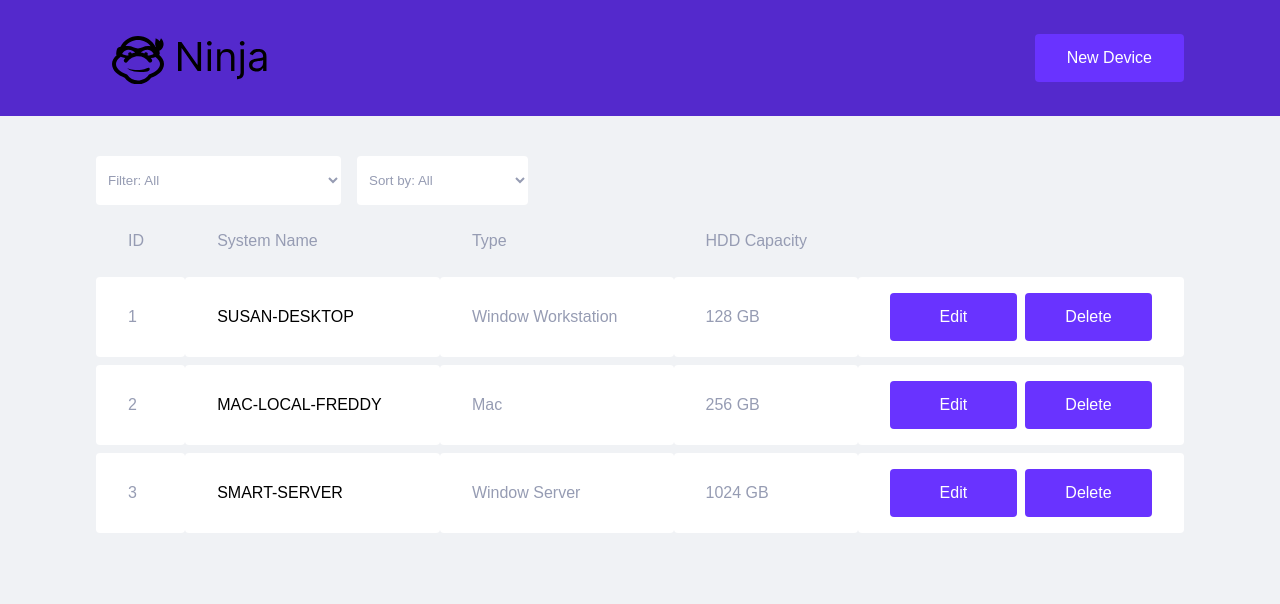
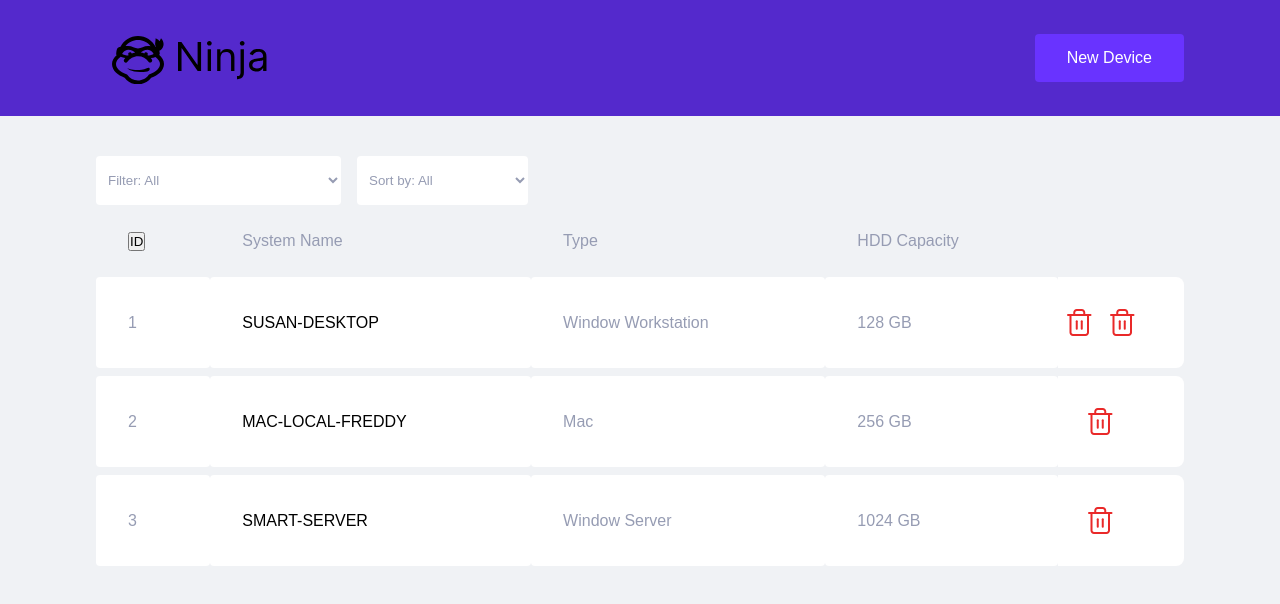
Before and after one commit to berTrindade/ninjaone-client, a React (Vite) app: page / in a window 1280 px wide. Shown: the top 604 px of the page. Built offline with nearby package versions, Linux system fonts and the light colour scheme.

Commit message:
Adjustments to the modal

```diff
--- a/src/App.tsx
+++ b/src/App.tsx
@@ -11,23 +11,12 @@ export function App() {
 
   const [isNewDeviceModalOpen, setIsNewDeviceModalOpen] = useState(false);
 
-  function handleOpenNewDeviceModal() {
-      setIsNewDeviceModalOpen(true);
-  }
-
-  function handleCloseNewDeviceModal() {
-      setIsNewDeviceModalOpen(false);
-  }
+  const handleOpenNewDeviceModal = () => setIsNewDeviceModalOpen(true);
+  const handleCloseNewDeviceModal = () => setIsNewDeviceModalOpen(false);
 
   return (
     <>
       <Header openNewDeviceModal={handleOpenNewDeviceModal} />
-
-      <Modal
-        isOpen={isNewDeviceModalOpen}
-        onRequestClose={handleCloseNewDeviceModal}
-      />
-
       <Dashboard />
       <GlobalStyle />
     </>
--- a/src/components/Header/index.tsx
+++ b/src/components/Header/index.tsx
@@ -1,8 +1,5 @@
-import { useState } from "react";
-import Modal from "react-modal";
 import logoImg from "../../assets/logo.svg";
 import { Container, Content } from './styles';
-
 interface HeaderProps {
     openNewDeviceModal: () => void;
 }
--- a/src/components/Modal/index.tsx
+++ b/src/components/Modal/index.tsx
@@ -1,14 +1,15 @@
 import { FormEvent, useState } from "react";
 import ReactModal from "react-modal";
 import closeImg from "../../assets/close.svg";
-import { Container } from "../Modal/styles";
+import { Container } from "./styles";
 
 interface ModalProps {
     isOpen: boolean;
+    isEdit: boolean;
     onRequestClose: () => void;
 }
 
-export function Modal({ isOpen, onRequestClose }: ModalProps) {
+export function Modal({ isOpen, isEdit, onRequestClose }: ModalProps) {
 
     const [name, setName] = useState("");
     const [type, setType] = useState("");
@@ -18,10 +19,6 @@ export function Modal({ isOpen, onRequestClose }: ModalProps) {
 
     const handleCreateNewDevice = (event: FormEvent) => {
         event.preventDefault();
-
-        console.log({
-            name, type, capacity
-        });
     }
 
     return (
@@ -41,7 +38,7 @@ export function Modal({ isOpen, onRequestClose }: ModalProps) {
             </button>
 
             <Container onSubmit={handleCreateNewDevice}>
-                <h2>Add Device</h2>
+                <h2>{ isEdit ? 'Edit Device' : 'Add user'}</h2>
 
                 <input
                     type="text"
--- a/src/components/Table/index.tsx
+++ b/src/components/Table/index.tsx
@@ -1,12 +1,34 @@
+import { useState } from "react";
+import { Modal } from "../Modal";
+import deleteImg from "../../assets/delete.svg";
 import { Container } from "./styles";
 
 export function Table() {
+
+    const [isNewDeviceModalOpen, setIsNewDeviceModalOpen] = useState(false);
+    const [isEdit, seIsEdit] = useState(false);
+
+    const handleOpenEditDeviceModal = () =>  {
+        setIsNewDeviceModalOpen(true);
+        seIsEdit(true);
+    }
+
+    const handleCloseNewDeviceModal = () => {
+        setIsNewDeviceModalOpen(false);
+        seIsEdit(false);
+    }
+
     return (
+        <>
             <Container>
                 <table>
                     <thead>
                         <tr>
-                        <th>ID</th>
+                            <th>
+                            <button type="button" onClick={() => {}}>
+                                ID
+                            </button>
+                            </th>
                             <th>System Name</th>
                             <th>Type</th>
                             <th>HDD Capacity</th>
@@ -19,8 +41,12 @@ export function Table() {
                             <td>Window Workstation</td>
                             <td>128 GB</td>
                             <td>
-                            <button type="button">Edit</button>
-                            <button type="button">Delete</button>
+                                <button type="button">
+                                    <img src={deleteImg} alt="Delete" />
+                                </button>
+                                <button type="button">
+                                    <img src={deleteImg} alt="Delete" />
+                                </button>
                             </td>
                         </tr>
                         <tr>
@@ -29,8 +55,9 @@ export function Table() {
                             <td>Mac</td>
                             <td>256 GB</td>
                             <td>
-                            <button type="button">Edit</button>
-                            <button type="button">Delete</button>
+                                <button type="button">
+                                    <img src={deleteImg} alt="Delete" />
+                                </button>
                             </td>
                         </tr>
                         <tr>
@@ -39,12 +66,19 @@ export function Table() {
                             <td>Window Server</td>
                             <td>1024 GB</td>
                             <td>
-                            <button type="button">Edit</button>
-                            <button type="button">Delete</button>
+                                <button type="button">
+                                    <img src={deleteImg} alt="Delete" />
+                                </button>
                             </td>
                         </tr>
                     </tbody>
                 </table>
             </Container>
+            <Modal
+                isEdit={isEdit}
+                isOpen={isNewDeviceModalOpen}
+                onRequestClose={handleCloseNewDeviceModal}
+            />
+        </>
     );
 }
--- a/src/components/Table/styles.ts
+++ b/src/components/Table/styles.ts
@@ -5,6 +5,12 @@ export const Container = styled.div`
     table {
         width: 100%;
         border-spacing: 0 0.5rem;
+
+        tr {
+            &:hover {
+                opacity: 0.8;
+            }
+        }
 
         th {
             color: var(--text-body);
@@ -25,25 +31,21 @@ export const Container = styled.div`
                 color: var(--text-title);
             }
 
-            &:last-child {
-                display: grid;
-                grid-template-columns: 1fr 1fr;
-                gap: 0.5rem;
+            &:last-child{
+                padding: 2rem 2.5rem 2rem 0;
+                border-radius:0 0.5rem 0.5rem 0;
+                display: flex;
+                justify-content: center;
             }
 
-            button {
-                font-size: 1rem;
-                color: #FFF;
-                background-color: var(--blue-light);
-                border: 0;
-                padding: 0 2rem;
-                border-radius: 0.25rem;
-                height: 3rem;
-
-                transition: filter 0.2s;
-
-                &:hover {
-                    filter: brightness(0.9);
+            button{
+                display: flex;
+                margin: 0 auto;
+                background: transparent;
+                transition: 0.3s;
+                border: none;
+                &:hover{
+                    opacity: 0.7;
                 }
             }
         }
--- a/src/main.tsx
+++ b/src/main.tsx
@@ -4,7 +4,7 @@ import { App } from './App'
 
 ReactDOM.render(
   <React.StrictMode>
-    <App />
+      <App />
   </React.StrictMode>,
   document.getElementById('root')
 )
```
Also changed, not shown: src/hooks/useModal.tsx (added, +21 -0 lines), src/assets/delete.svg (added). Lines whose indentation alone changed are shown as unchanged.
